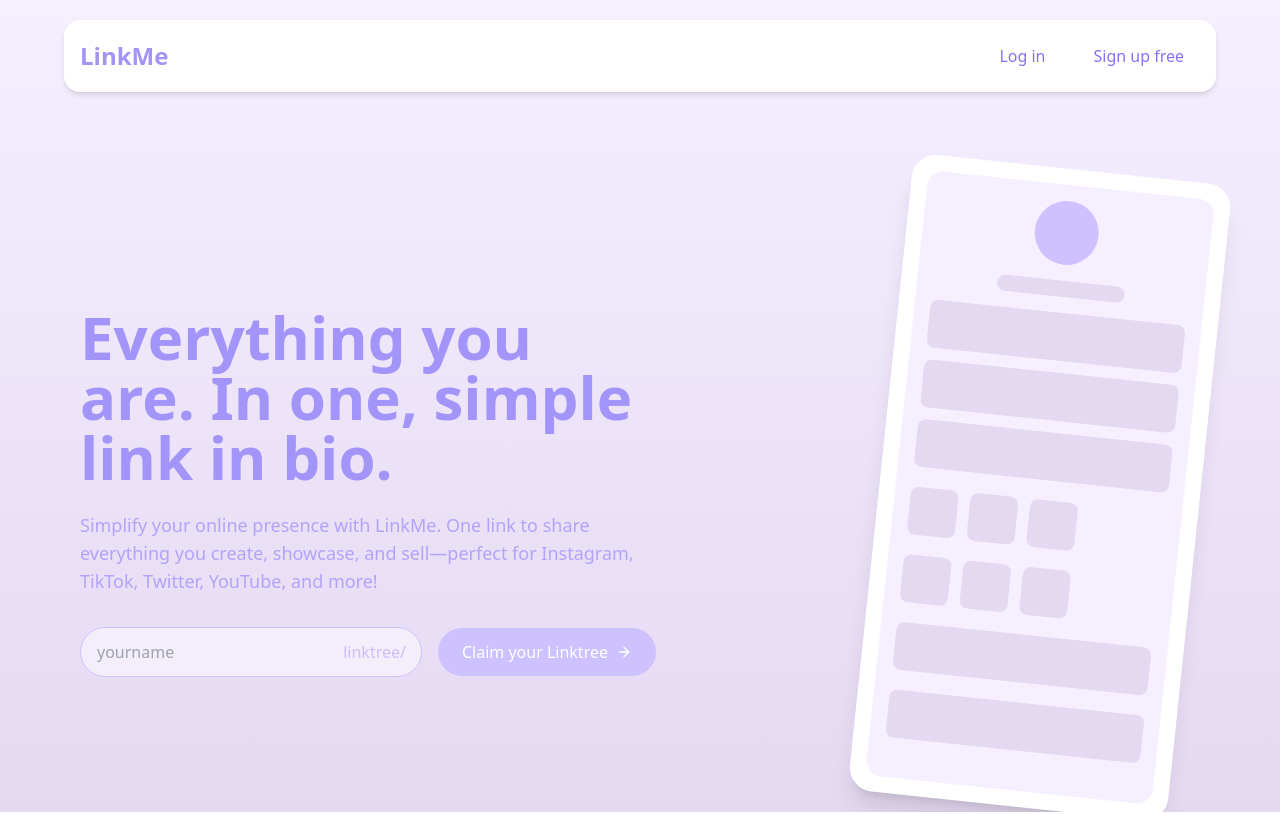
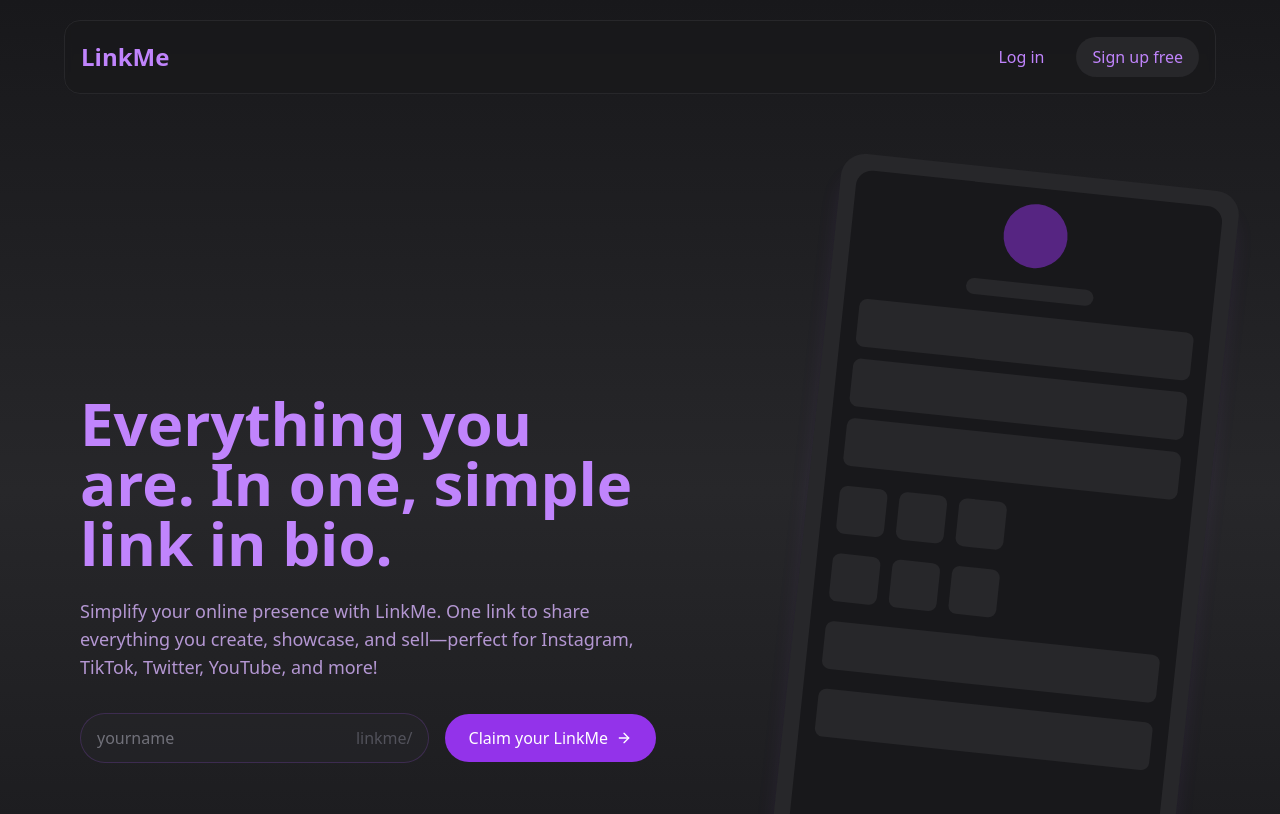
Before and after one commit to Shubhamsoni9139/linktree, a React (Vite) app: page / in a window 1280 px wide. Shown: the top 814 px of the page. Built offline with nearby package versions, Linux system fonts and the light colour scheme.

Commit message:
cosmetic changes

```diff
--- a/src/components/Navbar.tsx
+++ b/src/components/Navbar.tsx
@@ -1,26 +1,36 @@
+"use client";
+
+import { useEffect, useState } from "react";
+
 export const Navbar = () => {
-  const username = localStorage.getItem("username");
+  const [username, setUsername] = useState<string | null>(null);
+
+  useEffect(() => {
+    setUsername(localStorage.getItem("username"));
+  }, []);
 
   const handleLogout = () => {
-    localStorage.removeItem("username"); // Clear the username from cache
-    window.location.href = "/login"; // Redirect to the login page
+    localStorage.removeItem("username");
+    window.location.href = "/login";
   };
 
   return (
-    <div>
-      <nav className="p-4 flex justify-between items-center max-w-6xl mx-auto bg-white rounded-2xl mt-5 shadow-md">
-        <div className="text-[#A294F9] font-bold text-2xl">
+    <div className="px-4">
+      <nav className="p-4 flex justify-between items-center max-w-6xl mx-auto bg-zinc-900/50 backdrop-blur-sm rounded-2xl mt-5 border border-zinc-800">
+        <div className="text-purple-400 font-bold text-2xl">
           <a href="/">LinkMe</a>
         </div>
-        <div className="flex gap-4 items-center">
+        <div className="flex gap-2 sm:gap-4 items-center">
           {username ? (
             <>
               <a href="/profile">
-                <button className="px-4 py-2 text-[#8473f5]">Dashboard</button>
+                <button className="px-4 py-2 text-purple-400 hover:text-purple-300 transition-colors text-sm sm:text-base">
+                  Dashboard
+                </button>
               </a>
               <button
                 onClick={handleLogout}
-                className="px-4 py-2 text-[#8473f5] hover:text-white rounded-full hover:bg-[#5e48ef] transition-colors"
+                className="px-4 py-2 text-purple-400 hover:text-white rounded-full bg-zinc-800 hover:bg-purple-600 transition-colors text-sm sm:text-base"
               >
                 Log out
               </button>
@@ -28,9 +38,11 @@
           ) : (
             <>
               <a href="/login">
-                <button className="px-4 py-2 text-[#8473f5]">Log in</button>
+                <button className="px-4 py-2 text-purple-400 hover:text-purple-300 transition-colors text-sm sm:text-base">
+                  Log in
+                </button>
               </a>
-              <button className="px-4 py-2 text-[#8473f5] hover:text-white rounded-full hover:bg-[#5e48ef] transition-colors">
+              <button className="px-4 py-2 text-purple-400 hover:text-white rounded-full bg-zinc-800 hover:bg-purple-600 transition-colors text-sm sm:text-base">
                 Sign up free
               </button>
             </>
--- a/src/pages/AuthPage.tsx
+++ b/src/pages/AuthPage.tsx
@@ -1,5 +1,6 @@
 import React, { useState, useEffect } from "react";
 import { useNavigate } from "react-router-dom";
+import { motion } from "framer-motion";
 import {
   signInWithPopup,
   GoogleAuthProvider,
@@ -121,45 +122,122 @@
     }
   };
 
+  // Background animation variants
+  const containerVariants = {
+    animate: {
+      transition: {
+        staggerChildren: 0.5,
+      },
+    },
+  };
+
+  const circleVariants = {
+    initial: {
+      opacity: 0,
+    },
+    animate: {
+      opacity: [0.3, 0.6, 0.3],
+      transition: {
+        duration: 3,
+        repeat: Infinity,
+        ease: "easeInOut",
+      },
+    },
+  };
+
   return (
-    <div className="min-h-screen bg-[#222831] flex items-center justify-center p-4">
-      <div className="max-w-md w-full bg-[#393E46] rounded-lg shadow-md p-8">
-        <h1 className="text-2xl font-bold text-center text-[#EEEEEE] mb-6">
-          {showUsernameInput
-            ? "Choose Username"
-            : "Login / Sign Up with Google"}
-        </h1>
+    <div className="min-h-screen w-full bg-gradient-to-b from-zinc-900 via-zinc-800 to-zinc-900 flex items-center justify-center p-4 relative overflow-hidden">
+      {/* Animated background circles */}
+      <motion.div
+        variants={containerVariants}
+        initial="initial"
+        animate="animate"
+        className="absolute inset-0 z-0"
+      >
+        {[...Array(6)].map((_, i) => (
+          <motion.div
+            key={i}
+            variants={circleVariants}
+            className="absolute rounded-full bg-purple-600/20 blur-3xl"
+            style={{
+              width: Math.random() * 400 + 100,
+              height: Math.random() * 400 + 100,
+              left: `${Math.random() * 100}%`,
+              top: `${Math.random() * 100}%`,
+              transform: "translate(-50%, -50%)",
+            }}
+          />
+        ))}
+      </motion.div>
+
+      <motion.div
+        initial={{ opacity: 0, y: 20 }}
+        animate={{ opacity: 1, y: 0 }}
+        transition={{ duration: 0.6 }}
+        className="max-w-md w-full backdrop-blur-xl bg-zinc-900/50 rounded-2xl shadow-xl border border-zinc-800 p-8 relative z-10"
+      >
+        <motion.h1
+          initial={{ opacity: 0 }}
+          animate={{ opacity: 1 }}
+          transition={{ delay: 0.2 }}
+          className="text-3xl font-bold text-center text-white mb-8"
+        >
+          {showUsernameInput ? "Choose Username" : "Welcome to LinkMe"}
+        </motion.h1>
 
         {error && (
-          <div className="mb-4 p-3 bg-red-50 border border-red-200 text-red-600 rounded-md text-sm">
+          <motion.div
+            initial={{ opacity: 0, y: -10 }}
+            animate={{ opacity: 1, y: 0 }}
+            className="mb-6 p-4 bg-red-500/10 border border-red-500/20 text-red-500 rounded-lg text-sm"
+          >
             {error}
-          </div>
+          </motion.div>
         )}
 
         {showUsernameInput ? (
-          <form onSubmit={handleUsernameSubmit} className="space-y-4">
-            <div>
+          <motion.form
+            initial={{ opacity: 0 }}
+            animate={{ opacity: 1 }}
+            transition={{ delay: 0.3 }}
+            onSubmit={handleUsernameSubmit}
+            className="space-y-4"
+          >
+            <div className="relative">
               <input
                 type="text"
                 placeholder="Choose a username"
                 value={username}
                 onChange={(e) => setUsername(e.target.value)}
-                className="w-full px-4 py-2 border border-gray-300 rounded-md focus:outline-none focus:ring-2 focus:ring-[#00ADB5]"
+                className="w-full px-4 py-3 bg-zinc-800/50 border border-zinc-700 rounded-lg focus:outline-none focus:border-purple-500 text-white placeholder-zinc-500 transition-colors"
                 disabled={isLoading}
               />
+              <div className="absolute inset-y-0 right-0 pr-3 flex items-center pointer-events-none">
+                <span className="text-zinc-500">linkme/</span>
+              </div>
             </div>
             <button
               type="submit"
-              className="w-full bg-[#00ADB5] text-[#EEEEEE] py-2 rounded-md hover:bg-[#00A1A8] focus:outline-none focus:ring-2 focus:ring-[#00ADB5] focus:ring-offset-2 disabled:opacity-50"
+              className="w-full bg-purple-600 hover:bg-purple-700 text-white py-3 rounded-lg transition-colors disabled:opacity-50 disabled:hover:bg-purple-600"
               disabled={isLoading}
             >
-              {isLoading ? "Loading..." : "Complete Sign Up"}
+              {isLoading ? "Setting up your profile..." : "Complete Sign Up"}
             </button>
-          </form>
+          </motion.form>
         ) : (
+          <motion.div
+            initial={{ opacity: 0 }}
+            animate={{ opacity: 1 }}
+            transition={{ delay: 0.3 }}
+            className="space-y-4"
+          >
+            <p className="text-zinc-400 text-center mb-6">
+              Join thousands of creators who share their content with a single
+              link
+            </p>
             <button
               onClick={handleGoogleAuth}
-            className="w-full bg-white border border-gray-300 text-[#222831] py-2 px-4 rounded-md hover:bg-gray-50 focus:outline-none focus:ring-2 focus:ring-[#00ADB5] focus:ring-offset-2 disabled:opacity-50 flex items-center justify-center gap-2"
+              className="w-full bg-zinc-800 hover:bg-zinc-700 text-white py-3 px-4 rounded-lg transition-all hover:scale-[1.02] active:scale-[0.98] disabled:opacity-50 disabled:hover:scale-100 flex items-center justify-center gap-3 border border-zinc-700"
               disabled={isLoading}
             >
               <svg className="w-5 h-5" viewBox="0 0 24 24">
@@ -180,10 +258,27 @@
                   d="M12 5.38c1.62 0 3.06.56 4.21 1.64l3.15-3.15C17.45 2.09 14.97 1 12 1 7.7 1 3.99 3.47 2.18 7.07l3.66 2.84c.87-2.6 3.3-4.53 6.16-4.53z"
                 />
               </svg>
-            {isLoading ? "Loading..." : "Continue with Google"}
+              {isLoading ? "Connecting..." : "Continue with Google"}
             </button>
+          </motion.div>
         )}
-      </div>
+
+        <motion.p
+          initial={{ opacity: 0 }}
+          animate={{ opacity: 1 }}
+          transition={{ delay: 0.4 }}
+          className="mt-6 text-center text-zinc-500 text-sm"
+        >
+          By continuing, you agree to our{" "}
+          <a href="/terms" className="text-purple-400 hover:text-purple-300">
+            Terms of Service
+          </a>{" "}
+          and{" "}
+          <a href="/privacy" className="text-purple-400 hover:text-purple-300">
+            Privacy Policy
+          </a>
+        </motion.p>
+      </motion.div>
     </div>
   );
 };
--- a/src/pages/Home.tsx
+++ b/src/pages/Home.tsx
@@ -1,6 +1,7 @@
 import { motion } from "framer-motion";
 import { ArrowRight } from "lucide-react";
 import { Navbar } from "../components/Navbar";
+
 const Home = () => {
   const containerVariants = {
     hidden: { opacity: 0 },
@@ -44,23 +45,23 @@
   };
 
   return (
-    <div className="min-h-screen w-full bg-gradient-to-b from-[#F5EFFF] to-[#E5D9F2] overflow-hidden">
+    <div className="min-h-screen w-full bg-gradient-to-b from-zinc-900 via-zinc-800 to-zinc-900 overflow-hidden text-white">
       <Navbar />
       <motion.div
-        className="flex items-center justify-between max-w-6xl mx-auto px-4 mt-20"
+        className="flex flex-col lg:flex-row items-center justify-between max-w-6xl mx-auto px-4 mt-10 lg:mt-20 gap-12"
         variants={containerVariants}
         initial="hidden"
         animate="visible"
       >
         <motion.div className="max-w-xl" variants={itemVariants}>
           <motion.h1
-            className="text-6xl font-bold mb-6 text-[#A294F9]"
+            className="text-4xl sm:text-5xl lg:text-6xl font-bold mb-6 text-purple-400"
             variants={itemVariants}
           >
             Everything you are. In one, simple link in bio.
           </motion.h1>
           <motion.p
-            className="text-lg text-[#A294F9]/80 mb-8"
+            className="text-base sm:text-lg text-purple-300/80 mb-8"
             variants={itemVariants}
           >
             Simplify your online presence with LinkMe. One link to share
@@ -69,68 +70,59 @@
           </motion.p>
 
           <motion.div
-            className="flex gap-4 items-center"
+            className="flex flex-col sm:flex-row gap-4 items-stretch sm:items-center"
             variants={itemVariants}
           >
             <div className="relative flex-1 max-w-sm">
               <input
                 type="text"
                 placeholder="yourname"
-                className="w-full px-4 py-3 rounded-full bg-white/50 border border-[#CDC1FF] focus:outline-none focus:border-[#A294F9] pr-32"
+                className="w-full px-4 py-3 rounded-full bg-zinc-800/50 border border-purple-500/20 focus:outline-none focus:border-purple-500 pr-32 text-white placeholder:text-zinc-500"
               />
-              <span className="absolute right-4 top-1/2 -translate-y-1/2 text-[#A294F9]/50">
-                linktree/
+              <span className="absolute right-4 top-1/2 -translate-y-1/2 text-zinc-600">
+                linkme/
               </span>
             </div>
-            <button className="px-6 py-3 bg-[#CDC1FF] text-white rounded-full hover:bg-[#A294F9] transition-colors flex items-center gap-2">
-              Claim your Linktree
-              <ArrowRight size={16} />
+            <button className="px-6 py-3 bg-purple-600 text-white rounded-full hover:bg-purple-700 transition-colors flex items-center justify-center gap-2 whitespace-nowrap">
+              Claim your LinkMe
+              <ArrowRight className="w-4 h-4" />
             </button>
           </motion.div>
         </motion.div>
 
         <motion.div
-          className="relative w-80"
+          className="relative w-72 sm:w-80 lg:w-[400px] shrink-0"
           variants={phoneVariants}
           initial="hidden"
           animate={["visible", "float"]}
         >
-          <div className="bg-white rounded-3xl shadow-xl p-4 transform rotate-6">
-            <div className="bg-[#F5EFFF] rounded-2xl p-4 aspect-[9/19]">
-              <div className="w-16 h-16 rounded-full bg-[#CDC1FF] mx-auto mb-4" />
-              <div className="w-32 h-4 bg-[#E5D9F2] rounded-full mx-auto mb-4" />
+          <div className="bg-zinc-800 rounded-3xl shadow-xl shadow-purple-500/10 p-4 transform rotate-6">
+            <div className="bg-zinc-900 rounded-2xl p-4 aspect-[9/19]">
+              <div className="w-16 h-16 rounded-full bg-purple-600/50 mx-auto mb-4" />
+              <div className="w-32 h-4 bg-zinc-800 rounded-full mx-auto mb-4" />
               <div className="space-y-3">
                 {[1, 2, 3].map((i) => (
-                  <div
-                    key={i}
-                    className="w-full h-12 bg-[#E5D9F2] rounded-lg"
-                  />
+                  <div key={i} className="w-full h-12 bg-zinc-800 rounded-lg" />
                 ))}
               </div>
               <div className="flex space-x-3 mt-5">
                 {[1, 2, 3].map((i) => (
-                  <div key={i} className="w-12 h-12 bg-[#E5D9F2] rounded-lg" />
+                  <div key={i} className="w-12 h-12 bg-zinc-800 rounded-lg" />
                 ))}
               </div>
               <div className="flex space-x-3 mt-5">
                 {[1, 2, 3].map((i) => (
-                  <div key={i} className="w-12 h-12 bg-[#E5D9F2] rounded-lg" />
+                  <div key={i} className="w-12 h-12 bg-zinc-800 rounded-lg" />
                 ))}
               </div>
               <div className="space-y-3 mt-5">
                 {[1].map((i) => (
-                  <div
-                    key={i}
-                    className="w-full h-12 bg-[#E5D9F2] rounded-lg"
-                  />
+                  <div key={i} className="w-full h-12 bg-zinc-800 rounded-lg" />
                 ))}
               </div>
               <div className="space-y-3 mt-5">
                 {[1].map((i) => (
-                  <div
-                    key={i}
-                    className="w-full h-12 bg-[#E5D9F2] rounded-lg"
-                  />
+                  <div key={i} className="w-full h-12 bg-zinc-800 rounded-lg" />
                 ))}
               </div>
             </div>
```
Also changed, not shown: src/pages/profile/playground/LinkEditor.tsx (+50 -16 lines), src/pages/profile/playground/TextEditor.tsx (+27 -25 lines). Lines whose indentation alone changed are shown as unchanged.
